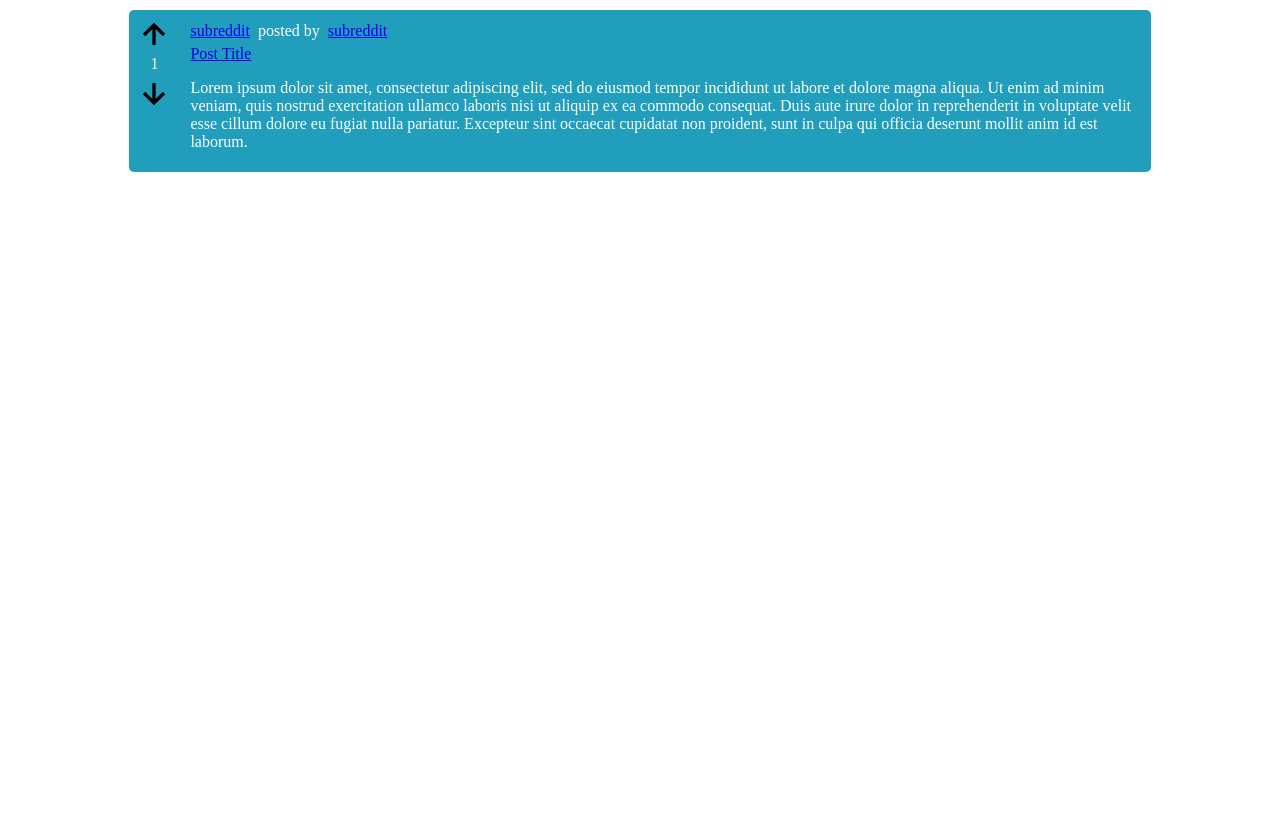
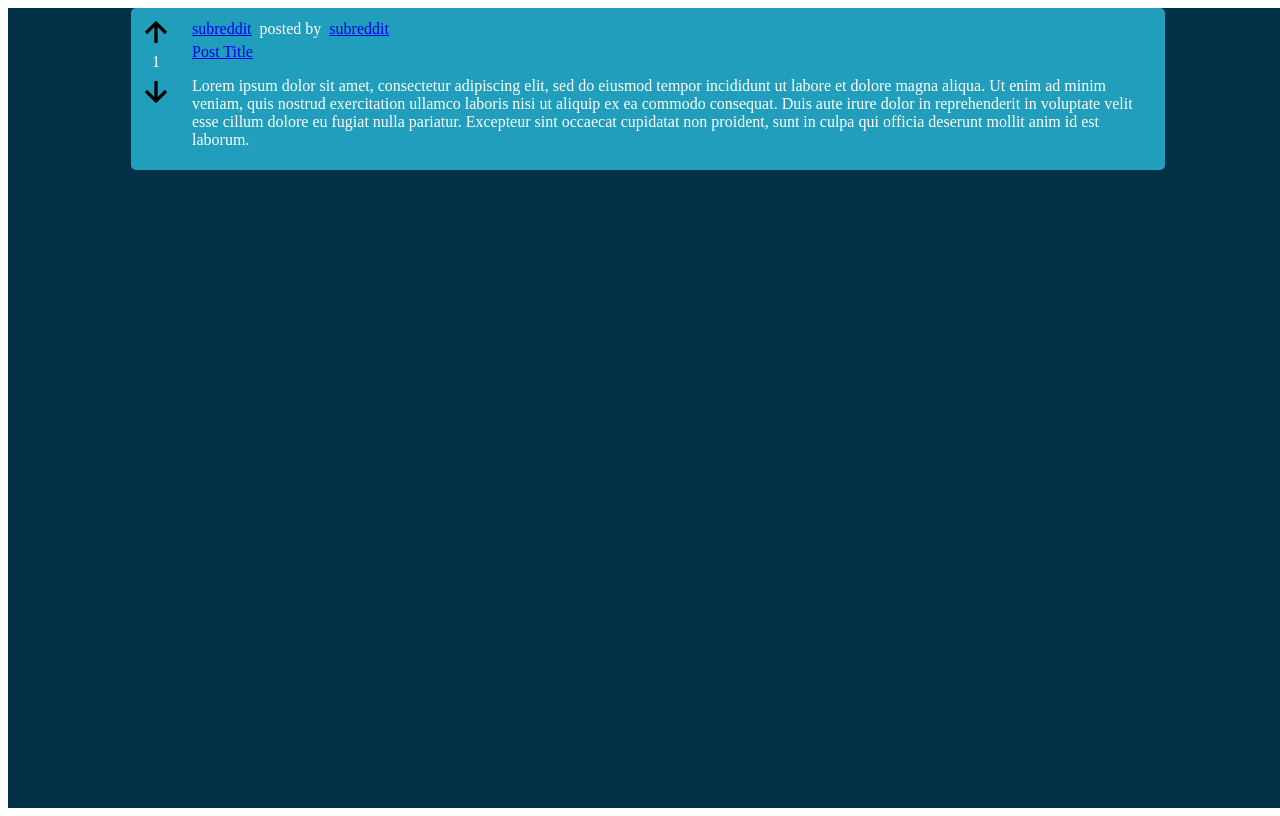
Before and after one commit to Peudey/social-app, a React (Create React App) app in the folder client/: page /subreddit/post in a window 1280 px wide. Built offline with nearby package versions, Linux system fonts and the light colour scheme; the HTML template or start-up script is replaced by a standard one.

Commit message:
layout wrapper component made

```diff
--- a/client/src/App.tsx
+++ b/client/src/App.tsx
@@ -2,16 +2,17 @@ import React from 'react';
 import './styles/App.css';
 import Home from './components/home';
 import Post from './components/post';
+import PostFeed from './components/postFeed';
 import { BrowserRouter, Route, Routes} from "react-router-dom";
 
 function App() {
   return (
     <BrowserRouter>
       <Routes>
-        <Route path='/' element={<Home/>}></Route>
-        <Route path='/subreddit' element={<div>subreddit goes here</div>}></Route>
-        <Route path='/author' element={<div>author goes here</div>}></Route>
-        <Route path='/subreddit/post' element={<Post />}></Route>
+        <Route path='/' element={<Home children={<PostFeed />}/>}></Route>
+        <Route path='/subreddit' element={<Home children={<div>subreddit goes here</div>}/>}></Route>
+        <Route path='/author' element={<Home children={<div>author goes here</div>}/>}></Route>
+        <Route path='/subreddit/post' element={<Home children={<Post />}/>}></Route>
       </Routes>
     </BrowserRouter>
   );
--- a/client/src/components/home.tsx
+++ b/client/src/components/home.tsx
@@ -1,13 +1,9 @@
 import React from 'react';
-import PostCard from './postCard';
 
-function Home() {
+const Home = ({children}:any) => {
   return (
     <div className="App">
-      <PostCard />
-      <PostCard />
-      <PostCard />
-      <PostCard />
+      {children}
     </div>
   );
 }
--- /dev/null
+++ b/client/src/components/postFeed.tsx
@@ -0,0 +1,15 @@
+import React from 'react';
+import PostCard from './postCard';
+
+function PostFeed() {
+  return (
+    <div>
+      <PostCard />
+      <PostCard />
+      <PostCard />
+      <PostCard />
+    </div>
+  );
+}
+
+export default PostFeed;
--- a/client/src/styles/App.css
+++ b/client/src/styles/App.css
@@ -9,7 +9,7 @@
   width: 100vw;
 }
 
-.postCard:first-of-type {
+.postCard:first-of-type, .post:first-of-type {
   margin: 0 auto;
 }
 
```
